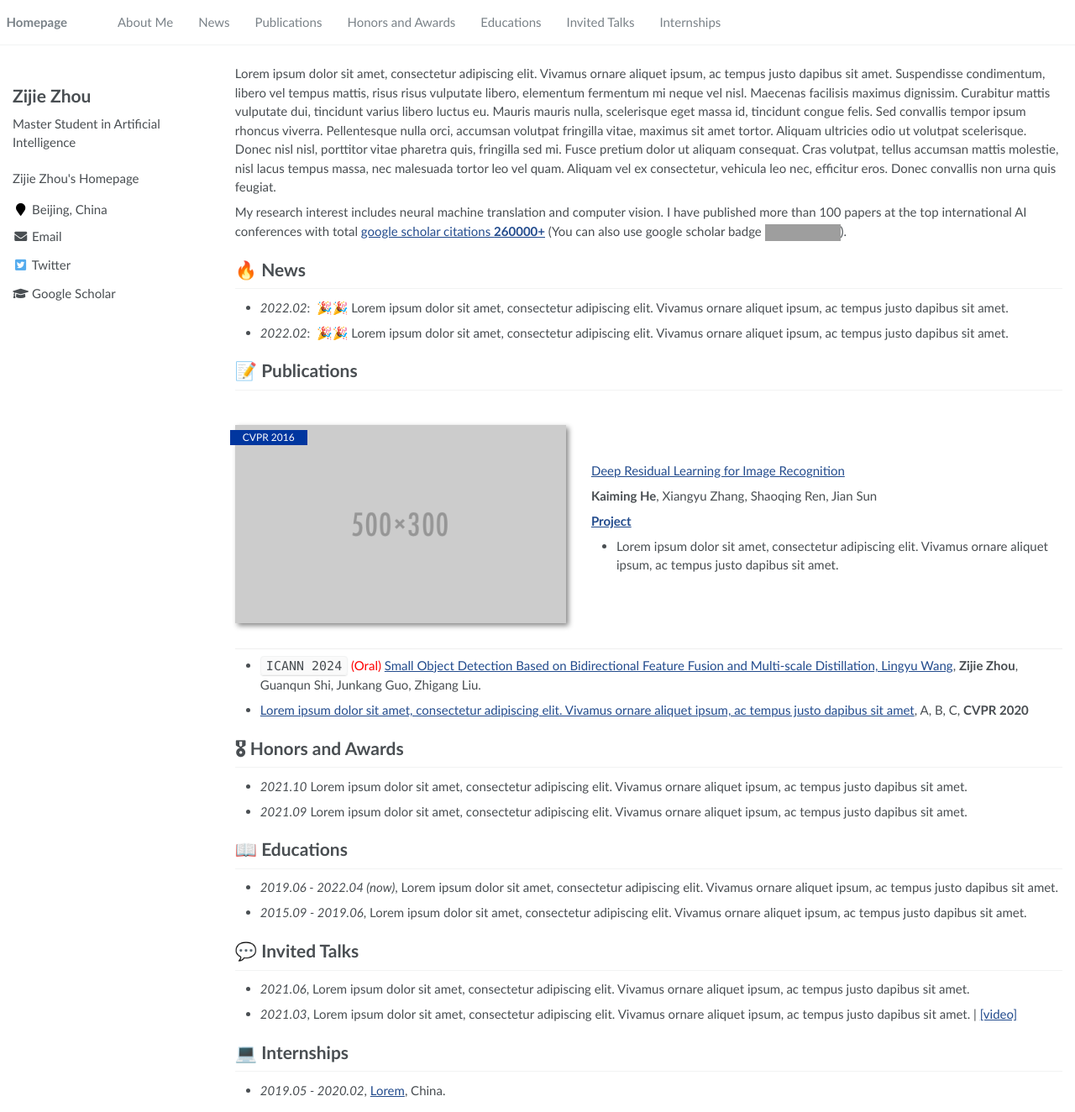
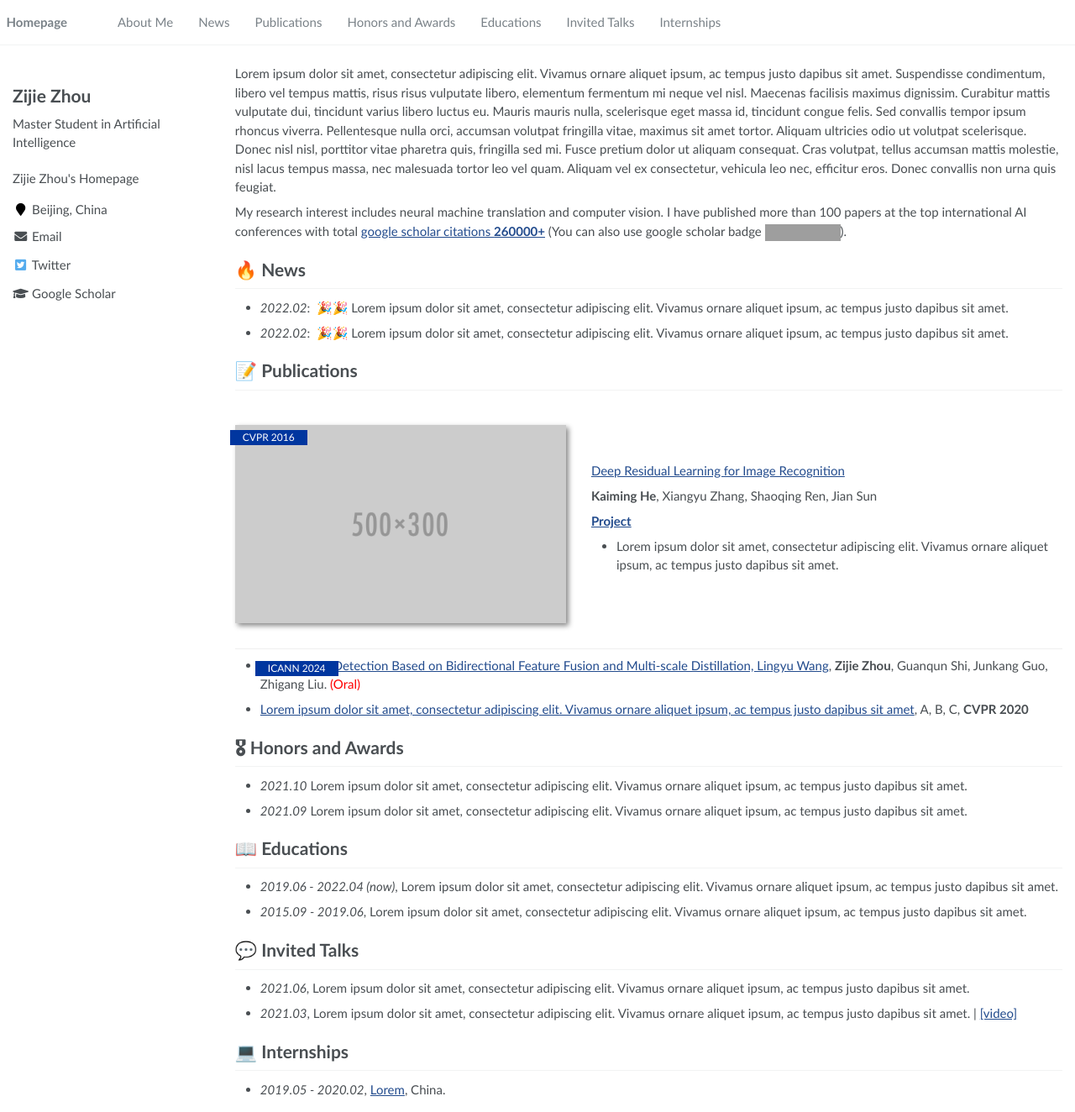
Before and after one commit to zijiezho/homepage, a Jekyll site: the page built from _pages/about.md, in a window 1280 px wide and 1324 px high. Shown: the whole window at 84% size. Built offline with Jekyll 4.4.1, drawn with Linux system fonts in a browser that asks for light colours; grey boxes are pictures that could not be loaded.

Commit message:
update config

```diff
--- a/_pages/about.md
+++ b/_pages/about.md
@@ -40,7 +40,7 @@ My research interest includes neural machine translation and computer vision. I
 </div>
 </div>
 
-- `ICANN 2024` <span style="color:red">(Oral)</span> [Small Object Detection Based on Bidirectional Feature Fusion and Multi-scale Distillation, Lingyu Wang](), **Zijie Zhou**, Guanqun Shi, Junkang Guo, Zhigang Liu.
+- <div class="badge">ICANN 2024</div> [Small Object Detection Based on Bidirectional Feature Fusion and Multi-scale Distillation, Lingyu Wang](), **Zijie Zhou**, Guanqun Shi, Junkang Guo, Zhigang Liu. <span style="color:red">(Oral)</span>
 - [Lorem ipsum dolor sit amet, consectetur adipiscing elit. Vivamus ornare aliquet ipsum, ac tempus justo dapibus sit amet](https://github.com), A, B, C, **CVPR 2020**
 
 # 🎖 Honors and Awards
```
